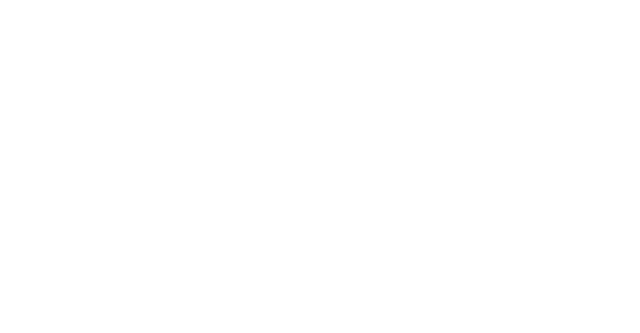
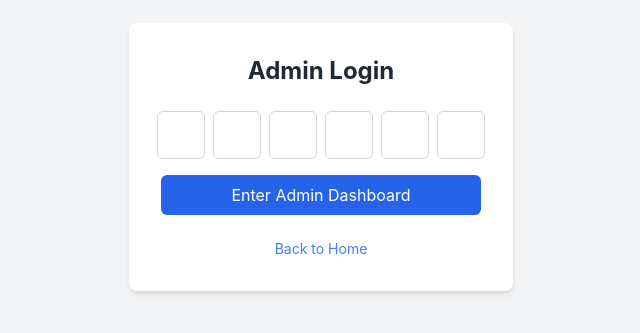
Before and after one commit to Mati-Shaikh/Savor-Serve, a React (Create React App) app: page /admin in a window 1280 px wide. Before the commit this address had no page. Shown: the part 243-576 px from the top of the page, without its empty margins (319-959 px from the left). Built offline with nearby package versions, Linux system fonts and the light colour scheme.

Commit message:
Admin Page Complete commit

```diff
--- a/src/App.js
+++ b/src/App.js
@@ -8,6 +8,8 @@ import Dashboard from "./components/Dashboard/dashboard";
 import HomePage from "./components/Home/home";
 import ProfileManagement from "./components/Profile/profile";
 import ProtectedRoute from "./components/ProtectedRoute/ProtectedRoute";
+import ContactUs from "./components/LandingPageComponents/overview";
+import AdminPage from "./components/LoginAndSignupComponents/Admin"
 
 const App = () => {
   return (
@@ -15,8 +17,10 @@ const App = () => {
       <Routes>
         <Route path="/login" element={<LoginPage />} />
         <Route path="/signup" element={<SignupPage />} />
+        <Route path="/admin" element={<AdminPage />} />
         <Route path="/resetpassword" element={<ResetPassword />} />
         <Route path="/" element={<LandingPage />} />
+        <Route path="/contactus" element={<ContactUs />} />
 
         <Route
           path="/dashboard"
--- a/src/components/LandingPageComponents/Header.js
+++ b/src/components/LandingPageComponents/Header.js
@@ -4,7 +4,7 @@ import { MenuIcon, XIcon } from '@heroicons/react/outline';
 
 const Header = () => {
     return (
-        <header className="bg-white shadow">
+        <header className="bg-white shadow z-10 relative">
             <div className="max-w-7xl mx-auto px-4 sm:px-6 lg:px-8">
                 <div className="flex justify-between items-center py-4 md:space-x-10">
                     {/* Logo */}
@@ -18,23 +18,23 @@ const Header = () => {
                                     <Disclosure.Button className="text-gray-500 hover:text-gray-700 focus:outline-none focus:ring-2 focus:ring-inset focus:ring-indigo-500">
                                         {open ? <XIcon className="h-6 w-6" aria-hidden="true" /> : <MenuIcon className="h-6 w-6" aria-hidden="true" />}
                                     </Disclosure.Button>
-                                    <Disclosure.Panel className="md:hidden">
+                                    <Disclosure.Panel className="md:hidden z-10">
                                         <nav className="space-y-1">
                                             <a href="/" className="block px-3 py-2 rounded-md text-base font-medium text-gray-700 hover:bg-gray-100">Home</a>
-                                            <Disclosure as="div" className="space-y-1">
+                                            <Disclosure as="div" className="space-y-1 z-10">
                                                 <Disclosure.Button className="w-full flex items-center justify-between px-3 py-2 text-base font-medium text-gray-700 hover:bg-gray-100">
                                                     Campaigns
                                                 </Disclosure.Button>
-                                                <Disclosure.Panel className="pl-5">
+                                                <Disclosure.Panel className="pl-5 z-10">
                                                     <a href="/campaigns/1" className="block px-3 py-2 text-sm text-gray-700 hover:bg-gray-100">Submenu 1</a>
                                                     <a href="/campaigns/2" className="block px-3 py-2 text-sm text-gray-700 hover:bg-gray-100">Submenu 2</a>
                                                 </Disclosure.Panel>
                                             </Disclosure>
-                                            <Disclosure as="div" className="space-y-1">
+                                            <Disclosure as="div" className="space-y-1 z-10">
                                                 <Disclosure.Button className="w-full flex items-center justify-between px-3 py-2 text-base font-medium text-gray-700 hover:bg-gray-100">
                                                     Roles
                                                 </Disclosure.Button>
-                                                <Disclosure.Panel className="pl-5">
+                                                <Disclosure.Panel className="pl-5 z-10">
                                                     <a href="/roles/1" className="block px-3 py-2 text-sm text-gray-700 hover:bg-gray-100">Submenu 1</a>
                                                     <a href="/roles/2" className="block px-3 py-2 text-sm text-gray-700 hover:bg-gray-100">Submenu 2</a>
                                                 </Disclosure.Panel>
@@ -56,23 +56,23 @@ const Header = () => {
                     {/* Desktop menu */}
                     <nav className="hidden md:flex flex-1 justify-center space-x-8">
                         <a href="/" className="text-base font-medium text-gray-700 hover:text-gray-900">Home</a>
-                        <div className="relative group">
+                        <div className="relative group z-10">
                             <button className="text-base font-medium text-gray-700 hover:text-gray-900">Campaigns</button>
-                            <div className="absolute left-0 hidden mt-2 w-32 rounded-md shadow-lg bg-white ring-1 ring-black ring-opacity-5 group-hover:block">
+                            <div className="absolute left-0 hidden mt-2 w-32 rounded-md shadow-lg bg-white ring-1 ring-black ring-opacity-5 group-hover:block z-10">
                                 <a href="/campaigns/1" className="block px-4 py-2 text-sm text-gray-700 hover:bg-gray-100">Submenu 1</a>
                                 <a href="/campaigns/2" className="block px-4 py-2 text-sm text-gray-700 hover:bg-gray-100">Submenu 2</a>
                             </div>
                         </div>
-                        <div className="relative group">
+                        <div className="relative group z-10">
                             <button className="text-base font-medium text-gray-700 hover:text-gray-900">Roles</button>
-                            <div className="absolute left-0 hidden mt-2 w-32 rounded-md shadow-lg bg-white ring-1 ring-black ring-opacity-5 group-hover:block">
+                            <div className="absolute left-0 hidden mt-2 w-32 rounded-md shadow-lg bg-white ring-1 ring-black ring-opacity-5 group-hover:block z-10">
                                 <a href="/roles/1" className="block px-4 py-2 text-sm text-gray-700 hover:bg-gray-100">Submenu 1</a>
                                 <a href="/roles/2" className="block px-4 py-2 text-sm text-gray-700 hover:bg-gray-100">Submenu 2</a>
                             </div>
                         </div>
                         <a href="/about" className="text-base font-medium text-gray-700 hover:text-gray-900">About Us</a>
                         <a href="/faqs" className="text-base font-medium text-gray-700 hover:text-gray-900">FAQs</a>
-                        <a href="/contact" className="text-base font-medium text-gray-700 hover:text-gray-900">Contact Us</a>
+                        <a href="/contactUs" className="text-base font-medium text-gray-700 hover:text-gray-900">Contact Us</a>
                     </nav>
 
                     {/* Action buttons */}
--- /dev/null
+++ b/src/components/LoginAndSignupComponents/Admin.js
@@ -0,0 +1,80 @@
+import React, { useState } from "react";
+import { useNavigate } from "react-router-dom";
+
+// Example admin key (in a real app, securely validate this on the server)
+const ADMIN_KEY = "123456";
+
+const AdminPage = () => {
+  const [adminKey, setAdminKey] = useState(Array(6).fill(""));
+  const [error, setError] = useState("");
+  const navigate = useNavigate();
+
+  // Handle input changes for OTP-style inputs
+  const handleChange = (e, index) => {
+    const value = e.target.value;
+    if (value.length === 1 && !isNaN(value)) {
+      const newKey = [...adminKey];
+      newKey[index] = value;
+      setAdminKey(newKey);
+
+      // Automatically move to the next input if the current one is filled
+      if (index < 5) {
+        const nextInput = document.getElementById(`otp-input-${index + 1}`);
+        nextInput && nextInput.focus();
+      }
+    }
+  };
+
+  // Handle form submission
+  const handleSubmit = (e) => {
+    e.preventDefault();
+    const enteredKey = adminKey.join("");
+    if (enteredKey === ADMIN_KEY) {
+      // Save admin session (optional)
+      localStorage.setItem("isAdmin", true);
+      navigate("/admin/dashboard"); // Navigate to admin dashboard page
+    } else {
+      setError("Invalid admin key. Please try again.");
+      setAdminKey(Array(6).fill(""));
+    }
+  };
+
+  return (
+    <div className="flex flex-col items-center justify-center min-h-screen bg-gray-100">
+      <div className="w-full max-w-sm bg-white p-8 rounded-lg shadow-md">
+        <h2 className="text-2xl font-bold text-center text-gray-800 mb-6">
+          Admin Login
+        </h2>
+        {error && <p className="text-red-500 text-center mb-4">{error}</p>}
+        <form onSubmit={handleSubmit} className="space-y-4">
+          <div className="flex justify-center space-x-2">
+            {adminKey.map((digit, index) => (
+              <input
+                key={index}
+                id={`otp-input-${index}`}
+                type="text"
+                maxLength="1"
+                value={digit}
+                onChange={(e) => handleChange(e, index)}
+                className="w-12 h-12 border border-gray-300 rounded-md text-center text-lg focus:outline-none focus:ring-2 focus:ring-blue-500"
+              />
+            ))}
+          </div>
+          <button
+            type="submit"
+            className="w-full bg-blue-600 text-white py-2 rounded-md hover:bg-blue-700 transition-colors focus:outline-none focus:ring-2 focus:ring-blue-500 focus:ring-offset-2"
+          >
+            Enter Admin Dashboard
+          </button>
+        </form>
+        <div className="mt-6 text-center text-sm">
+          <a href="/" className="text-blue-500 hover:underline">
+            Back to Home
+          </a>
+        </div>
+      </div>
+    </div>
+  );
+};
+
+export default AdminPage;
--- a/src/components/LoginAndSignupComponents/Login.js
+++ b/src/components/LoginAndSignupComponents/Login.js
@@ -152,6 +152,10 @@ const LoginPage = () => {
           <a href="/signup" className="text-blue-500 hover:underline">
             New user? Sign up
           </a>
+          <span className="mx-2 text-gray-500">•</span>
+          <a href="/admin" className="text-blue-500 hover:underline">
+            Admin? Click
+          </a>
         </div>
       </div>
     </div>
```
